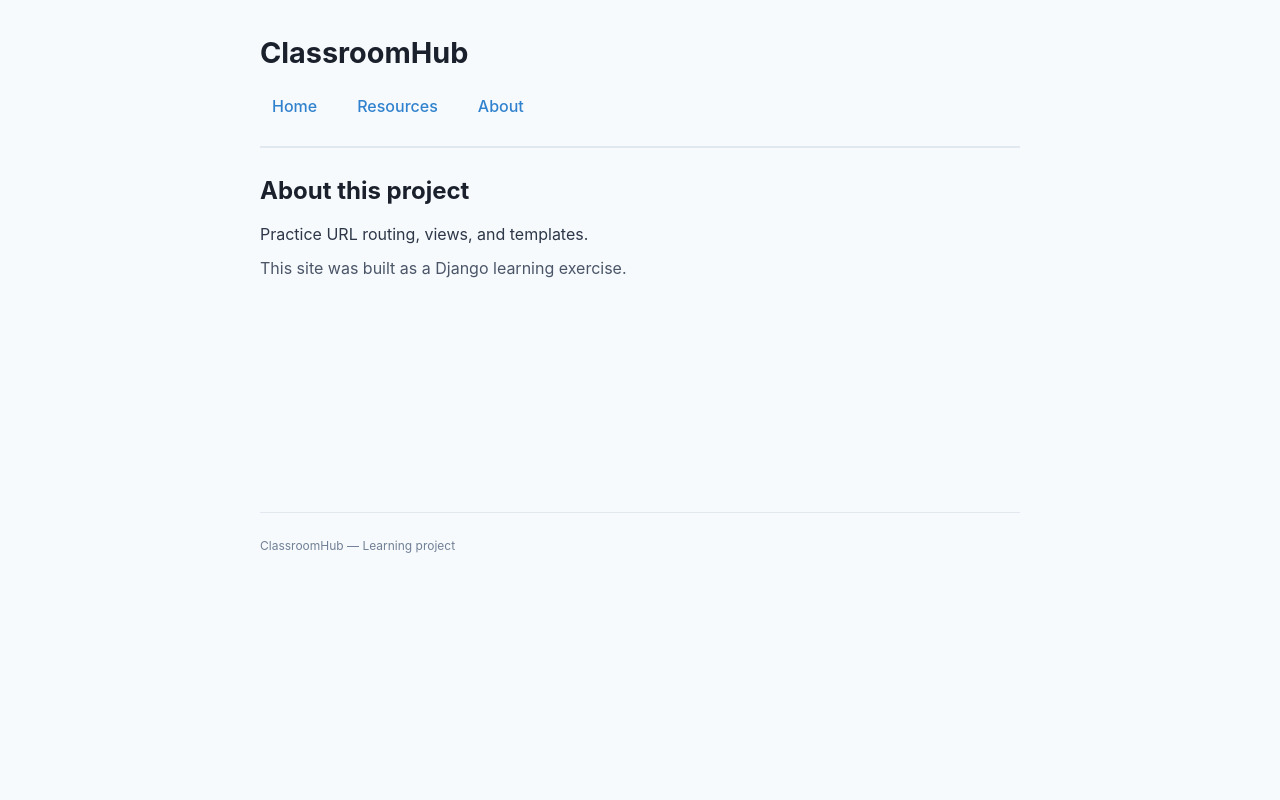
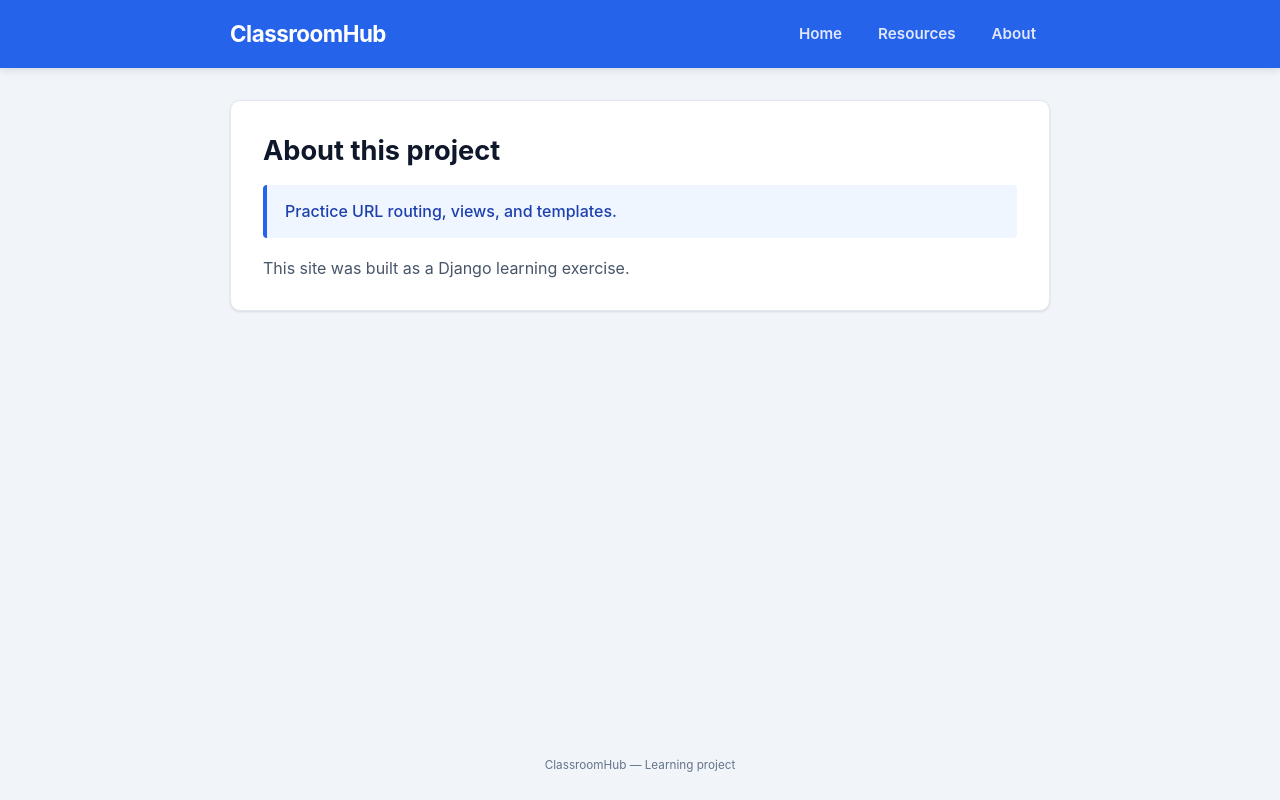
Before and after one commit to ferneymbravog-stack/Classroom_hub, a Django app: page /about/ in a window 1280 px wide. Run offline with Django 5.2, Linux system fonts and the light colour scheme.

Commit message:
Apply balanced and distinct styling with clean card layout

```diff
--- a/pages/templates/pages/about.html
+++ b/pages/templates/pages/about.html
@@ -3,7 +3,11 @@
 {% block title %}About | ClassroomHub{% endblock %}
 
 {% block content %}
-    <h2 style="margin-bottom: 12px; color: #1a202c;">About this project</h2>
-    <p style="margin-bottom: 8px;">{{ purpose }}</p>
-    <p style="color: #4a5568;">This site was built as a Django learning exercise.</p>
+<div class="content-card">
+    <h2 style="font-size: 1.7rem; color: #0f172a; margin-bottom: 12px;">About this project</h2>
+    <div style="background-color: #eff6ff; border-left: 4px solid #2563eb; padding: 14px 18px; border-radius: 4px; margin-bottom: 18px;">
+        <p style="color: #1e40af; font-weight: 500;">{{ purpose }}</p>
+    </div>
+    <p style="color: #475569;">This site was built as a Django learning exercise.</p>
+</div>
 {% endblock %}
--- a/pages/templates/pages/base.html
+++ b/pages/templates/pages/base.html
@@ -10,85 +10,129 @@
             margin: 0;
             padding: 0;
         }
+
         body {
-            max-width: 800px;
+            font-family: -apple-system, BlinkMacSystemFont, "Segoe UI", Roboto, sans-serif;
+            background-color: #f1f5f9;
+            color: #1e293b;
+            min-height: 100vh;
+            display: flex;
+            flex-direction: column;
+            line-height: 1.6;
+        }
+
+        /* Barra superior con color de marca */
+        header {
+            background-color: #2563eb;
+            color: #ffffff;
+            box-shadow: 0 2px 8px rgba(0, 0, 0, 0.12);
+        }
+
+        .header-content {
+            max-width: 860px;
             margin: 0 auto;
-            padding: 30px 20px;
-            font-family: -apple-system, BlinkMacSystemFont, "Segoe UI", Roboto, Helvetica, Arial, sans-serif;
-            line-height: 1.6;
-            color: #2d3748;
-            background-color: #f7fafc;
+            padding: 16px 20px;
+            display: flex;
+            align-items: center;
+            justify-content: space-between;
         }
-        header {
-            border-bottom: 2px solid #e2e8f0;
-            padding-bottom: 20px;
-            margin-bottom: 24px;
+
+        .brand-title {
+            font-size: 1.4rem;
+            font-weight: 700;
+            letter-spacing: -0.5px;
         }
-        header h1 {
-            color: #1a202c;
-            font-size: 1.8rem;
-            margin-bottom: 12px;
-        }
+
         nav {
             display: flex;
-            gap: 16px;
+            gap: 8px;
         }
+
         nav a {
-            color: #3182ce;
+            color: #e0e7ff;
             text-decoration: none;
-            font-weight: 500;
-            padding: 6px 12px;
+            font-weight: 600;
+            font-size: 0.95rem;
+            padding: 6px 14px;
             border-radius: 6px;
-            transition: background 0.15s;
+            transition: all 0.2s ease;
         }
+
         nav a:hover {
-            background-color: #ebf8ff;
-            text-decoration: none;
+            color: #ffffff;
+            background-color: rgba(255, 255, 255, 0.2);
         }
+
+        /* Contenido principal */
         main {
-            min-height: 300px;
+            max-width: 860px;
+            width: 100%;
+            margin: 32px auto;
+            padding: 0 20px;
+            flex: 1;
         }
+
+        /* Tarjeta contenedora blanca */
+        .content-card {
+            background: #ffffff;
+            border-radius: 10px;
+            padding: 28px 32px;
+            box-shadow: 0 1px 3px rgba(0, 0, 0, 0.08), 0 1px 2px rgba(0, 0, 0, 0.04);
+            border: 1px solid #e2e8f0;
+        }
+
+        /* Botón de acción principal */
         .btn {
             display: inline-block;
-            background-color: #3182ce;
+            background-color: #2563eb;
             color: #ffffff;
             text-decoration: none;
-            padding: 8px 16px;
+            font-weight: 600;
+            padding: 10px 20px;
             border-radius: 6px;
-            font-weight: 500;
-            margin-top: 12px;
+            transition: background-color 0.2s, transform 0.1s;
         }
+
         .btn:hover {
-            background-color: #2b6cb0;
+            background-color: #1d4ed8;
+            transform: translateY(-1px);
         }
+
+        /* Tarjeta de recurso */
         .resource {
-            background: #ffffff;
+            background-color: #f8fafc;
             border: 1px solid #e2e8f0;
-            border-radius: 8px;
-            padding: 16px;
+            border-left: 4px solid #2563eb;
+            border-radius: 6px;
+            padding: 16px 20px;
             margin-bottom: 14px;
+            transition: transform 0.15s, box-shadow 0.15s;
         }
-        .resource h3 {
-            color: #2d3748;
-            margin-bottom: 6px;
+
+        .resource:hover {
+            transform: translateX(4px);
+            box-shadow: 0 2px 6px rgba(0, 0, 0, 0.06);
         }
+
+        /* Pie de página */
         footer {
-            border-top: 1px solid #e2e8f0;
-            padding-top: 20px;
-            margin-top: 40px;
-            color: #718096;
-            font-size: 0.9rem;
+            text-align: center;
+            padding: 24px;
+            color: #64748b;
+            font-size: 0.88rem;
         }
     </style>
 </head>
 <body>
     <header>
-        <h1>ClassroomHub</h1>
-        <nav aria-label="Main navigation">
-            <a href="{% url 'pages:home' %}">Home</a>
-            <a href="{% url 'pages:resources' %}">Resources</a>
-            <a href="{% url 'pages:about' %}">About</a>
-        </nav>
+        <div class="header-content">
+            <h1 class="brand-title">ClassroomHub</h1>
+            <nav aria-label="Main navigation">
+                <a href="{% url 'pages:home' %}">Home</a>
+                <a href="{% url 'pages:resources' %}">Resources</a>
+                <a href="{% url 'pages:about' %}">About</a>
+            </nav>
+        </div>
     </header>
 
     <main>
```
Also changed, not shown: pages/templates/pages/home.html (+5 -3 lines), pages/templates/pages/resources.html (+14 -6 lines).
